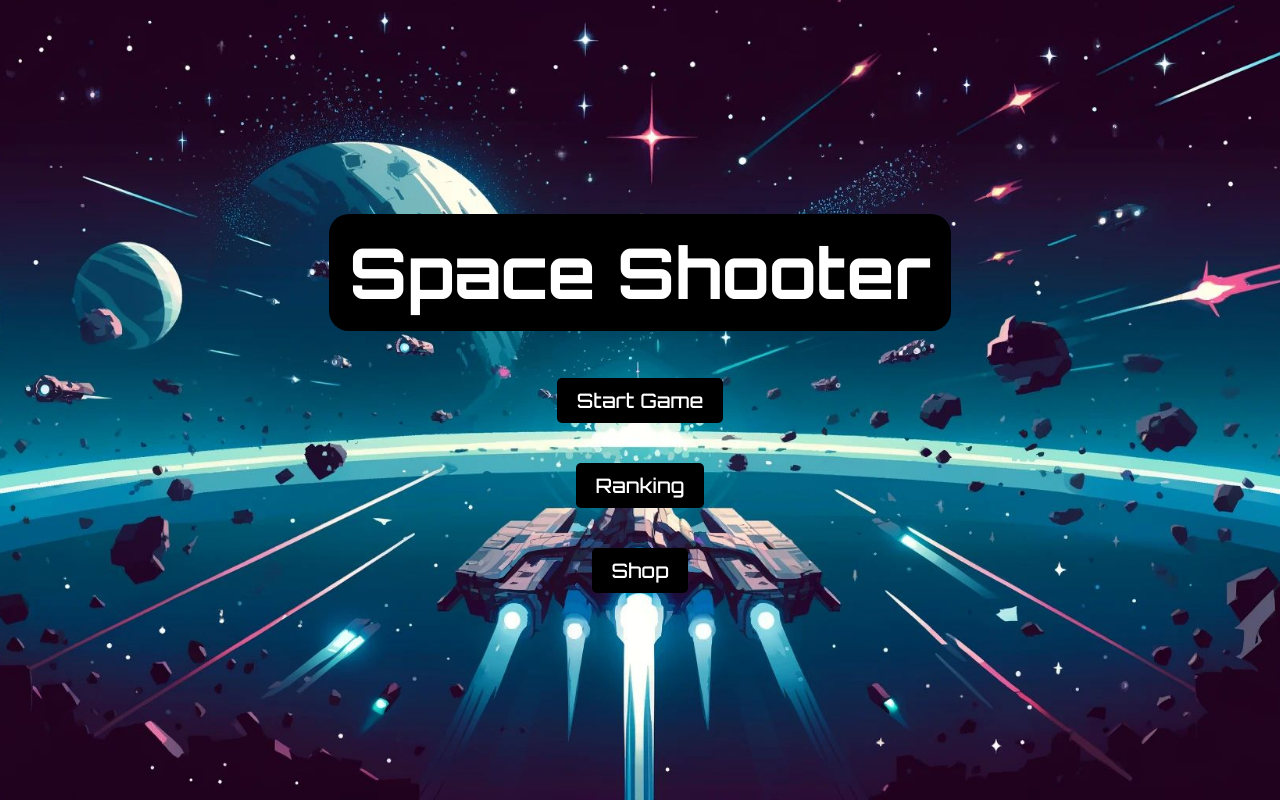
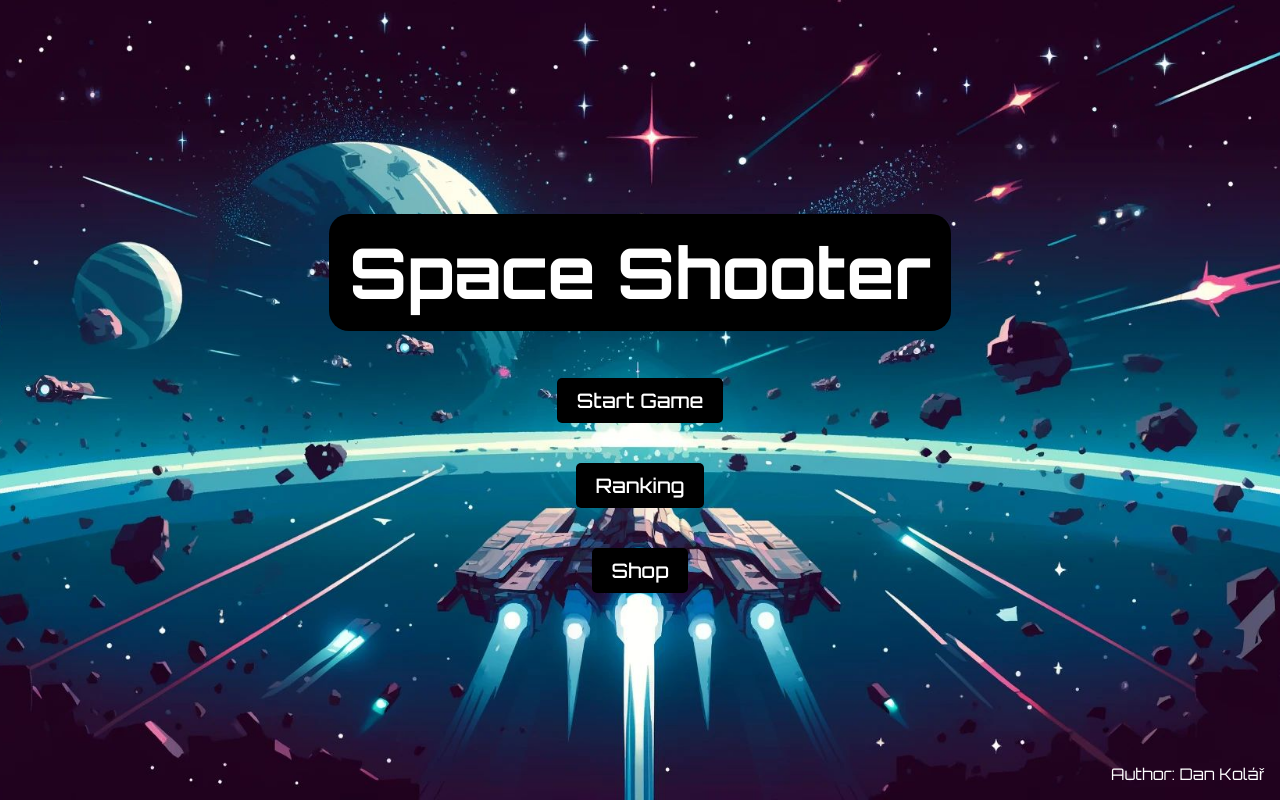
Before and after one commit to pslib-cz/2023-p3a-mpa-react-project-dankolar69, a React (Vite) app in the folder my-vue-app/: page / in a window 1280 px wide. Built offline with nearby package versions, Linux system fonts and the light colour scheme.

Commit message:
author mention

```diff
--- a/my-vue-app/src/pages/MainMenu.tsx
+++ b/my-vue-app/src/pages/MainMenu.tsx
@@ -25,6 +25,9 @@ import { Link } from "react-router-dom";
                     Shop
                 </button>
             </Link>
+            <div className="author">
+                <p>Author: Dan Kolář</p>
+            </div>
 
         </div>
     );
--- a/my-vue-app/src/styles/Main.css
+++ b/my-vue-app/src/styles/Main.css
@@ -70,3 +70,11 @@
   justify-content: center;
   align-items: center;
 }
+
+.author{
+  position: absolute;
+  right: 0;
+  bottom: 0;
+  margin-right: 1em;
+  color: white;
+}
```
